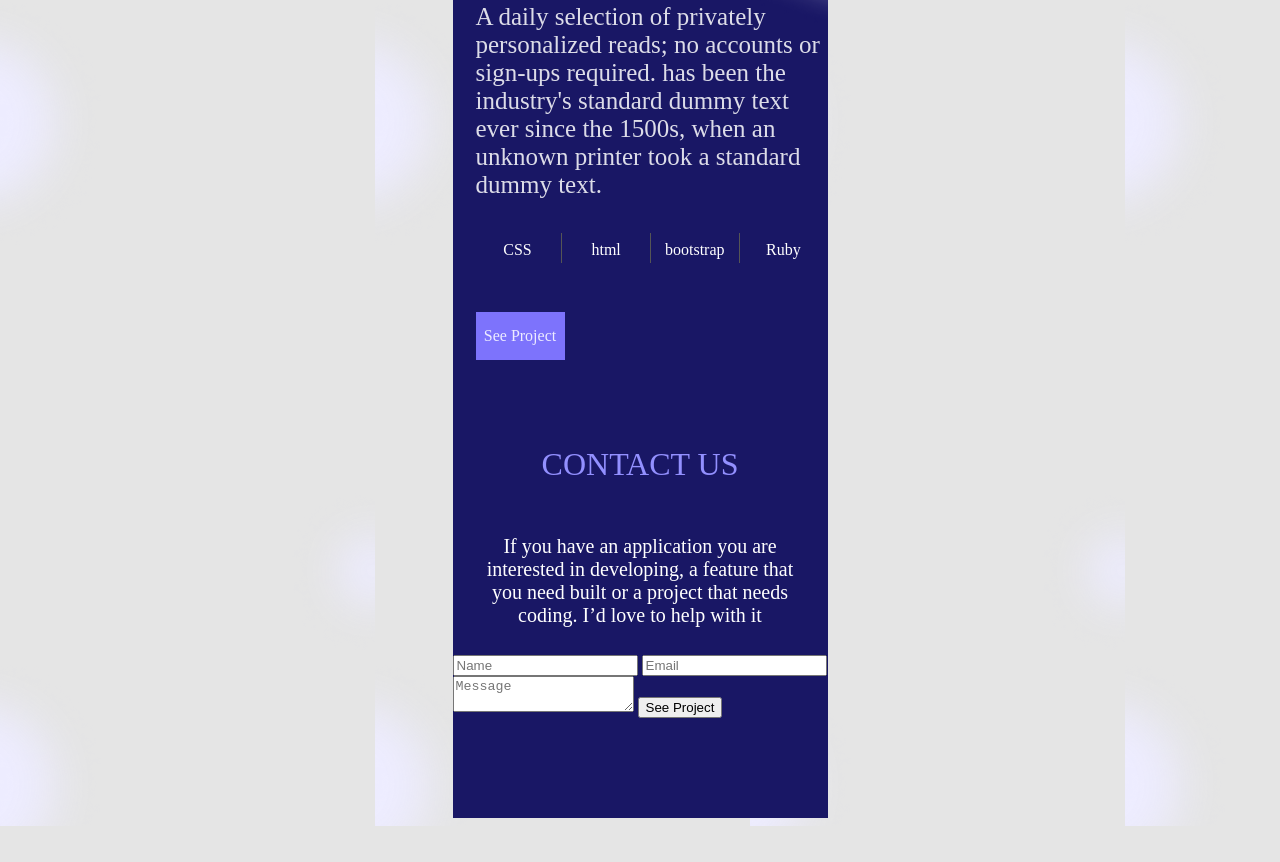
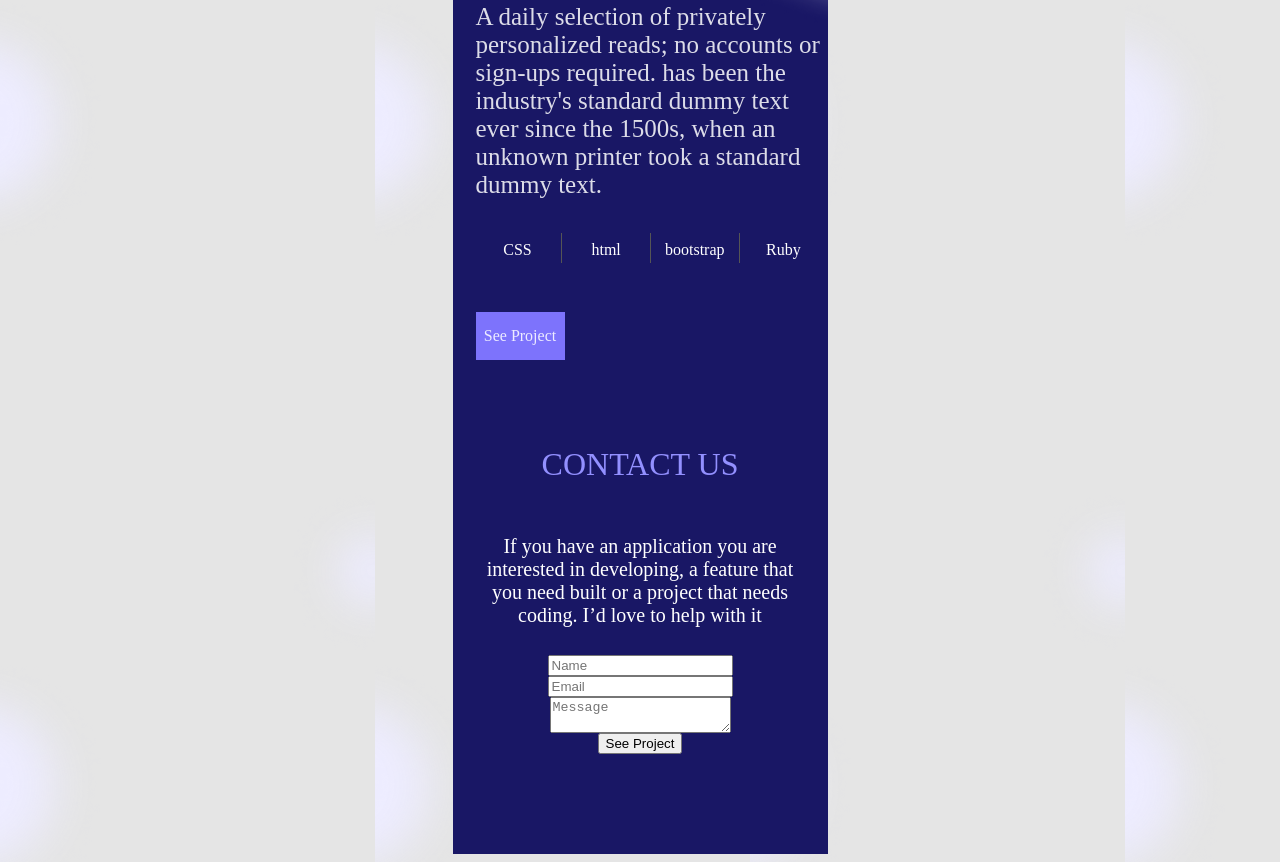
Before and after one commit to somarib/Portfolio, a website: page index.html in a window 1280 px wide. Shown: the part 3986-4848 px from the top of the page. Before the commit the page ends 4812 px from the top, so only its background shows below. Drawn offline with Linux system fonts and the light colour scheme.

Commit message:
Added css to diplay and center form elements

```diff
--- a/stylesheet.css
+++ b/stylesheet.css
@@ -279,3 +279,10 @@ a {
   text-align: center;
   margin-bottom: 15px;
 }
+
+.myform {
+  display: flex;
+  flex-direction: column;
+  flex-wrap: wrap;
+  align-items: center;
+}
```
